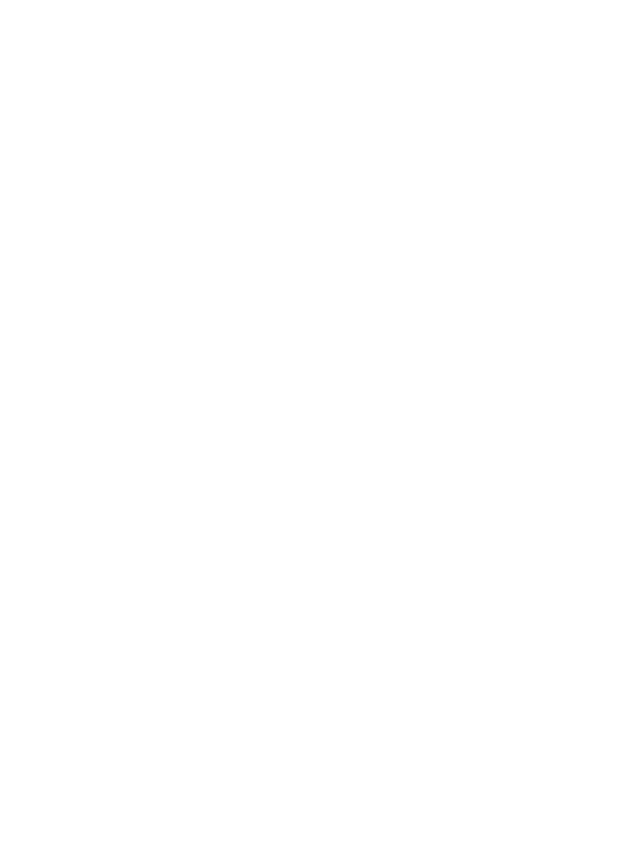
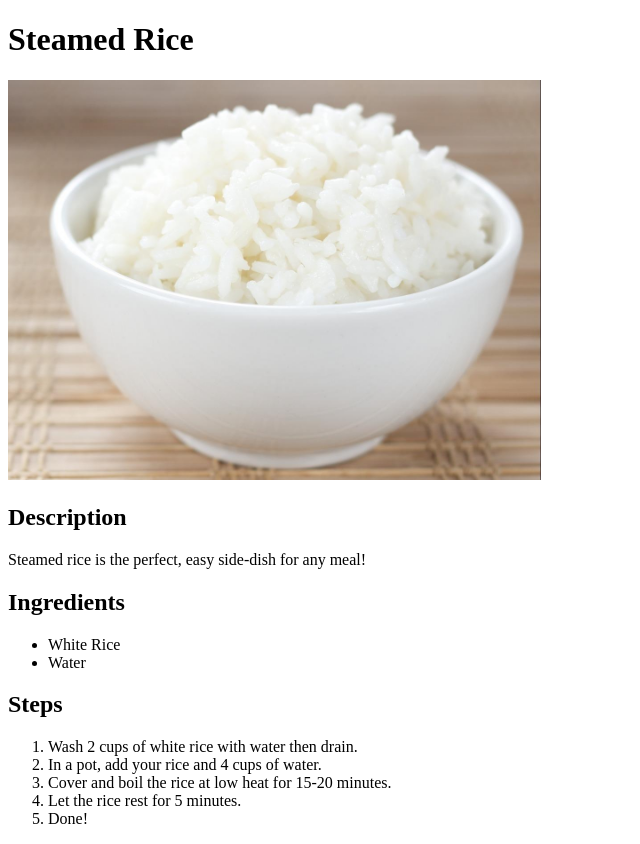
Before and after one commit to maximilianovalle/odin-recipes, a plain HTML site: page recipes/steamed-rice.html in a window 1280 px wide. Shown: the whole page, without its empty margins (0-640 px from the left). Before the commit the page ends 800 px from the top, so only its background shows below. Drawn offline with Linux system fonts and the light colour scheme.

Commit message:
Link index.html to steamed-rice.html

```diff
--- a/recipes/steamed-rice.html
+++ b/recipes/steamed-rice.html
@@ -0,0 +1,37 @@
+<!DOCTYPE html>
+<html lang="en">
+
+<!-- HEAD -->
+
+<head>
+    <meta charset="UTF-8">
+    <meta name="viewport" content="width=device-width, initial-scale=1.0">
+    <title>Steamed Rice</title>
+</head>
+
+<!-- BODY -->
+
+<body>
+    <h1>Steamed Rice</h1>
+    <img src="../images/steamed-rice.jpg" alt="White steamed rice in a bowl." height="400">
+
+    <h2>Description</h2>
+    <p>Steamed rice is the perfect, easy side-dish for any meal!</p>
+
+    <h2>Ingredients</h2>
+    <ul>
+        <li>White Rice</li>
+        <li>Water</li>
+    </ul>
+
+    <h2>Steps</h2>
+    <ol>
+        <li>Wash 2 cups of white rice with water then drain.</li>
+        <li>In a pot, add your rice and 4 cups of water.</li>
+        <li>Cover and boil the rice at low heat for 15-20 minutes.</li>
+        <li>Let the rice rest for 5 minutes.</li>
+        <li>Done!</li>
+    </ol>
+</body>
+
+</html>
```
Also changed, not shown: index.html (+4 -1 lines).
